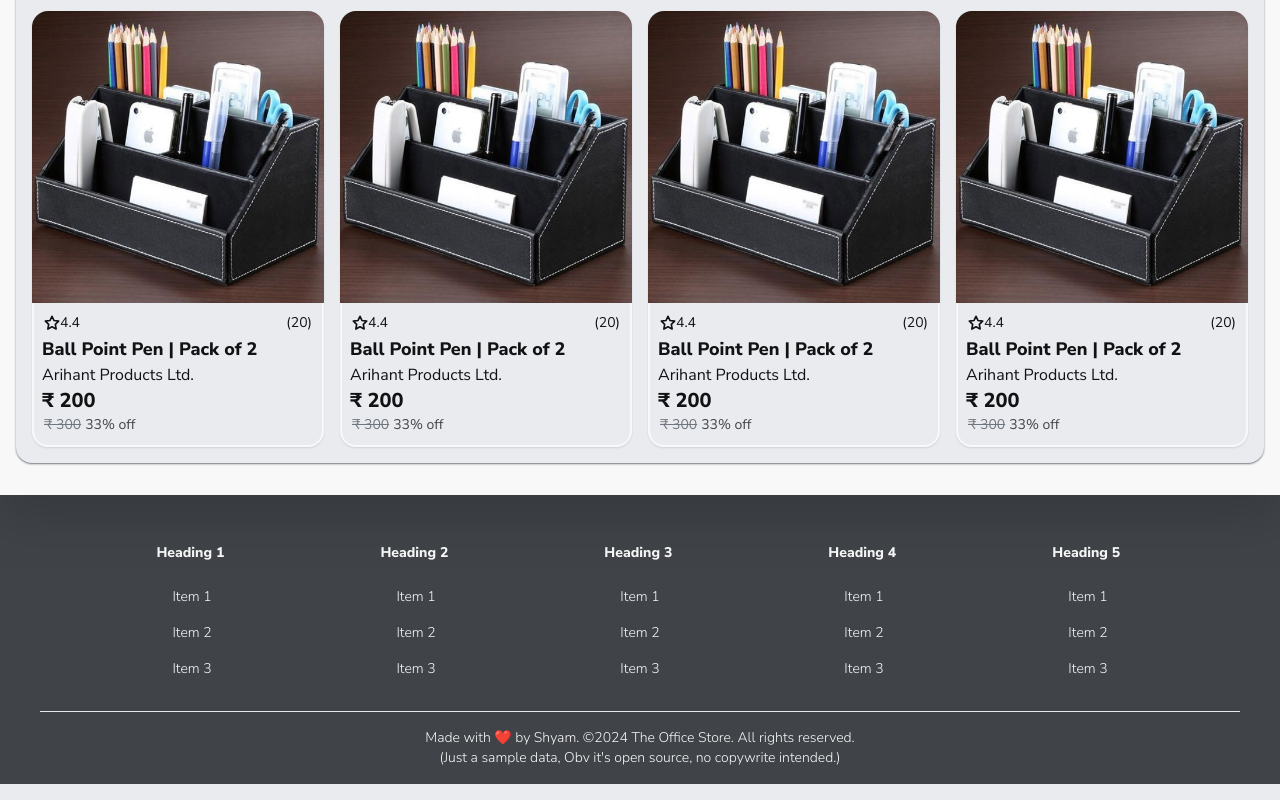
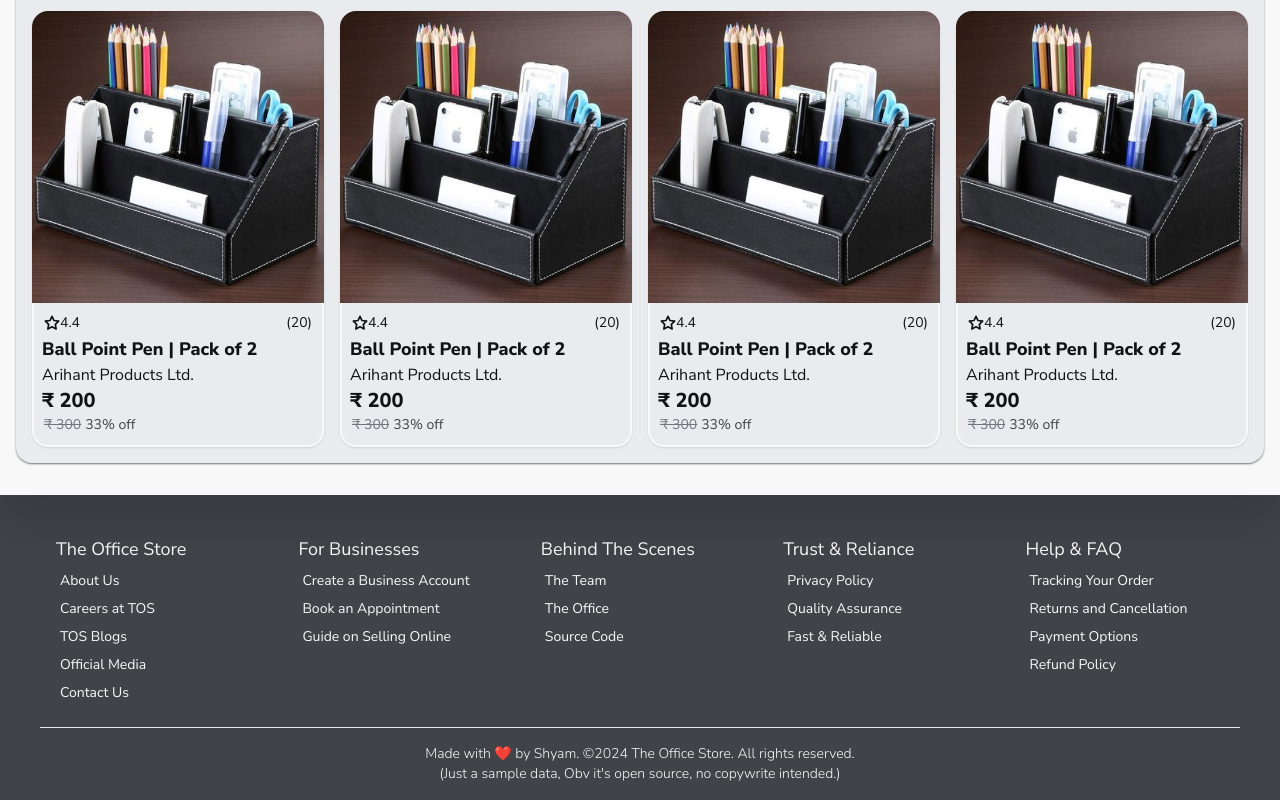
Before and after one commit to everythingshyam/the-office-store, a website: page index.html in a window 1280 px wide. Shown: the part 986-1786 px from the top of the page. Drawn offline with Linux system fonts and the light colour scheme.

Commit message:
Finished working on footer, added content and made it look clean and flexible

```diff
--- a/index.html
+++ b/index.html
@@ -14,8 +14,8 @@
     <div>
         <!-- Header Section -->
         <header
-            class="z-40 flex justify-between border-b-2 border-accent-6 bg-primary-8 p-2 py-3 font-bold shadow-secondary-2 drop-shadow-2xl sticky top-0">
-            <div class="m=10 flex items-end text-2xl cursor-pointer drop-shadow-sm">
+            class="sticky top-0 z-50 flex justify-between border-b-2 border-accent-6 bg-primary-8 p-2 py-3 font-bold shadow-secondary-2 drop-shadow-2xl">
+            <div class="m=10 flex cursor-pointer items-end text-2xl drop-shadow-sm">
                 <div class="logo-text-bit">The</div>
                 <div class="logo-text-bit text-accent-8">Office</div>
                 <div class="logo-text-bit">Store</div>
@@ -27,9 +27,9 @@
             </div>
         </header>
         <!-- Hero Section -->
-        <section class="z-30 m-0 flex h-50vh overflow-hidden">
+        <section class="z-20 m-0 flex h-50vh overflow-hidden">
             <div
-                class="text-3xl font-bold text-primary-6 drop-shadow-accent fixed h-50vh text-center flex flex-col justify-center sm:text-5xl md:text-7xl w-dvw">
+                class="flex h-50vh w-dvw flex-col justify-center text-center text-3xl font-bold text-primary-6 drop-shadow-accent sm:text-5xl md:text-7xl">
                 WORK IN PROGRESS
             </div>
         </section>
@@ -237,58 +237,64 @@
     </div>
     <!-- Bottom Part -->
     <div>
-        <footer class="min-h-10vh bg-secondary-6 p-10 pb-4 text-primary-8 font-thin flex flex-col overflow-hidden">
-            <ul class="w-100% mx-4 md:mx-10 flex flex-col sm:flex-row justify-between text-sm">
+        <footer class="z-40 flex min-h-10vh flex-col overflow-hidden bg-secondary-6 p-10 pb-4 font-thin text-primary-8">
+            <ul class="w-100% grid grid-cols-1 justify-evenly gap-3 text-sm sm:grid-cols-2 md:grid-cols-3 lg:grid-cols-5 pb-4">
                 <li class="footer-sublist">
                     <a class="footer-heading"
-                        href="mailto:shyamsundar.tiwari20@pccoepune.org?subject=Contact%20Regarding%20Product%20Referred%20From%20Website"
-                        target="_blank">Heading 1</a>
+                        href="#"
+                        target="_blank">The Office Store</a>
                     <ul>
-                        <li>Item 1</li>
-                        <li>Item 2</li>
-                        <li>Item 3</li>
-                    </ul>
-                </li>
-                <li class="footer-sublist">
-                    <a class="footer-heading" href="#">Heading 2</a>
-                    <ul>
-                        <li>Item 1</li>
-                        <li>Item 2</li>
-                        <li>Item 3</li>
+                        <li><a href="#" target="_blank" rel="noopener noreferrer">About Us</a></li>
+                        <li><a href="#" target="_blank" rel="noopener noreferrer">Careers at TOS</a></li>
+                        <li><a href="#" target="_blank" rel="noopener noreferrer">TOS Blogs</a></li>
+                        <li><a href="#" target="_blank" rel="noopener noreferrer">Official Media</a></li>
+                        <li><a href="#" target="_blank" rel="noopener noreferrer">Contact Us</a></li>
                     </ul>
                 </li>
                 <li class="footer-sublist">
                     <a class="footer-heading"
-                        href="mailto:shyamsundar.tiwari20@pccoepune.org?subject=Feedback%20On%20Website%20Referred%20From%20Website"
-                        target="_blank">Heading 3</a>
+                    href="#"
+                    target="_blank">For Businesses</a>
                     <ul>
-                        <li>Item 1</li>
-                        <li>Item 2</li>
-                        <li>Item 3</li>
+                        <li><a href="#" target="_blank" rel="noopener noreferrer">Create a Business Account</a></li>
+                        <li><a href="#" target="_blank" rel="noopener noreferrer">Book an Appointment</a></li>
+                        <li><a href="#" target="_blank" rel="noopener noreferrer">Guide on Selling Online</a></li>
                     </ul>
                 </li>
                 <li class="footer-sublist">
                     <a class="footer-heading"
-                        href="mailto:shyamsundar.tiwari20@pccoepune.org?subject=Feedback%20On%20Website%20Referred%20From%20Website"
-                        target="_blank">Heading 4</a>
+                        href="#"
+                        target="_blank">Behind The Scenes</a>
                     <ul>
-                        <li>Item 1</li>
-                        <li>Item 2</li>
-                        <li>Item 3</li>
+                        <li><a href="#" target="_blank" rel="noopener noreferrer">The Team</a></li>
+                        <li><a href="#" target="_blank" rel="noopener noreferrer">The Office</a></li>
+                        <li><a href="#" target="_blank" rel="noopener noreferrer">Source Code</a></li>
                     </ul>
                 </li>
                 <li class="footer-sublist">
                     <a class="footer-heading"
-                        href="mailto:shyamsundar.tiwari20@pccoepune.org?subject=Feedback%20On%20Website%20Referred%20From%20Website"
-                        target="_blank">Heading 5</a>
+                        href="#"
+                        target="_blank">Trust & Reliance</a>
                     <ul>
-                        <li>Item 1</li>
-                        <li>Item 2</li>
-                        <li>Item 3</li>
+                        <li><a href="#" target="_blank" rel="noopener noreferrer">Privacy Policy</a></li>
+                        <li><a href="#" target="_blank" rel="noopener noreferrer">Quality Assurance</a></li>
+                        <li><a href="#" target="_blank" rel="noopener noreferrer">Fast & Reliable</a></li>
                     </ul>
                 </li>
+                <li class="footer-sublist">
+                    <a class="footer-heading"
+                        href="#"
+                        target="_blank">Help & FAQ</a>
+                    <ul>
+                        <li><a href="#" target="_blank" rel="noopener noreferrer">Tracking Your Order</a></li>
+                        <li><a href="#" target="_blank" rel="noopener noreferrer">Returns and Cancellation</a></li>
+                        <li><a href="#" target="_blank" rel="noopener noreferrer">Payment Options</a></li>
+                        <li><a href="#" target="_blank" rel="noopener noreferrer">Refund Policy</a></li>
+                    </ul>
+                </li>
+
             </ul>
-            <div class="text-center border-t-1 pt-4 text-xs sm:text-sm">
+            <div class="border-t-1 pt-4 text-center text-xs sm:text-sm">
                 Made with ❤️ by Shyam.
                 &copy;2024 The Office Store. All rights reserved.
                 <p>(Just a sample data, Obv it's open source, no copywrite intended.)</p>
--- a/src/styles/custom.css
+++ b/src/styles/custom.css
@@ -6,9 +6,7 @@
 /* Global Styles */
 @layer base {
 	* {
-		@apply box-border;
-		/* For Testing Purpose */
-		/* border: 1px solid gray; */
+		box-sizing: border-box;
 	}
 	body {
 		font-family: 'Nunito Sans', Courier, monospace;
@@ -115,30 +113,25 @@
 		@apply text-secondary-6;
 	}
 	.footer-sublist {
-		@apply m-auto;
-		@apply my-2;
+		/* @apply my-2; */
+		@apply m-0;
+		@apply px-2;
 	}
-	.footer-sublist > ul {
-		@apply p-4;
-		@apply hidden;
-		@apply sm:flex;
-		@apply sm:flex-col;
+	.footer-heading {
+		@apply px-2;
+		@apply font-normal;
+		@apply text-lg;
+		@apply hover:font-bold;
+		@apply border-primary-4;
 	}
 	.footer-sublist > ul > li {
-		@apply p-2;
-		/* @apply font-semibold; */
-		@apply hover:bg-primary-6;
-		@apply hover:text-secondary-8;
+		@apply m-2;
+	}
+	.footer-sublist > ul a {
+		@apply p-1;
+		@apply font-normal;
+		@apply inline;
+		@apply hover:font-bold;
 		@apply cursor-pointer;
 	}
-	.footer-heading {
-		@apply p-2;
-		@apply font-normal;
-		@apply sm:font-semibold;
-		@apply hover:bg-primary-6;
-		@apply hover:text-secondary-8;
-		@apply border-none;
-		@apply sm:border-b-2;
-		@apply border-primary-4;
-	}
 }
```
Also changed, not shown: Project.md (+2 -0 lines), src/styles/styles.css.
